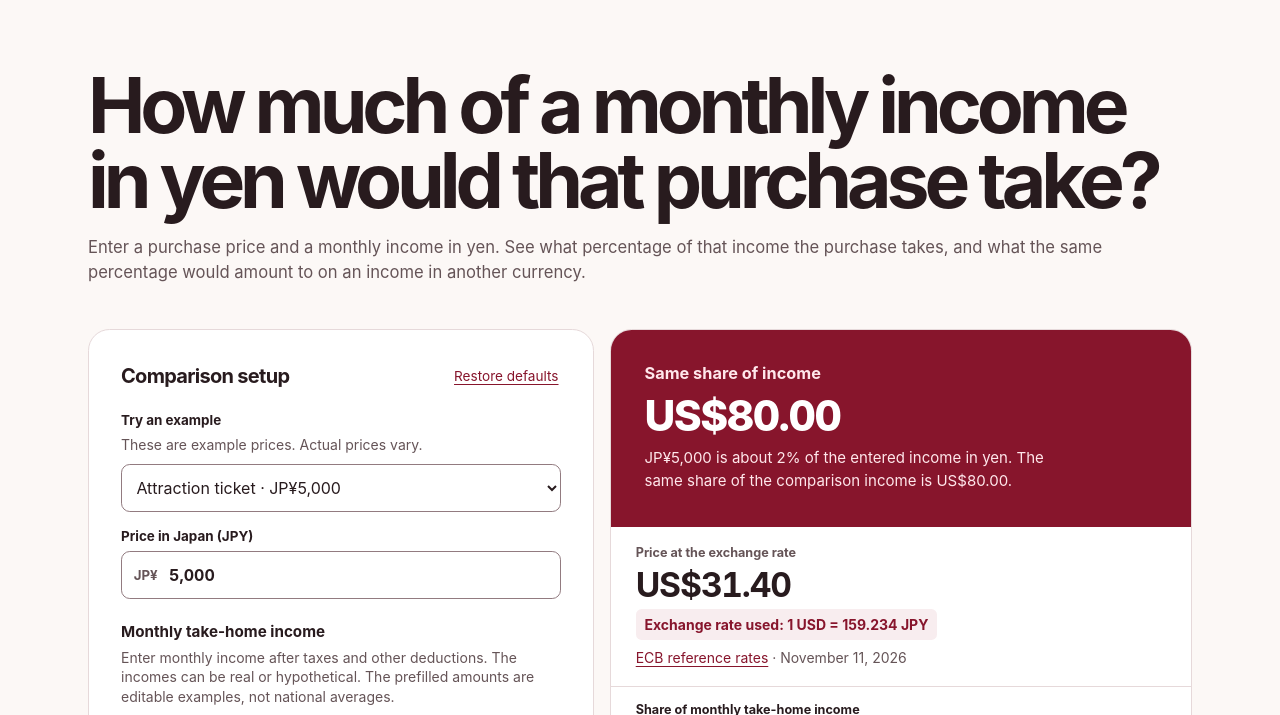
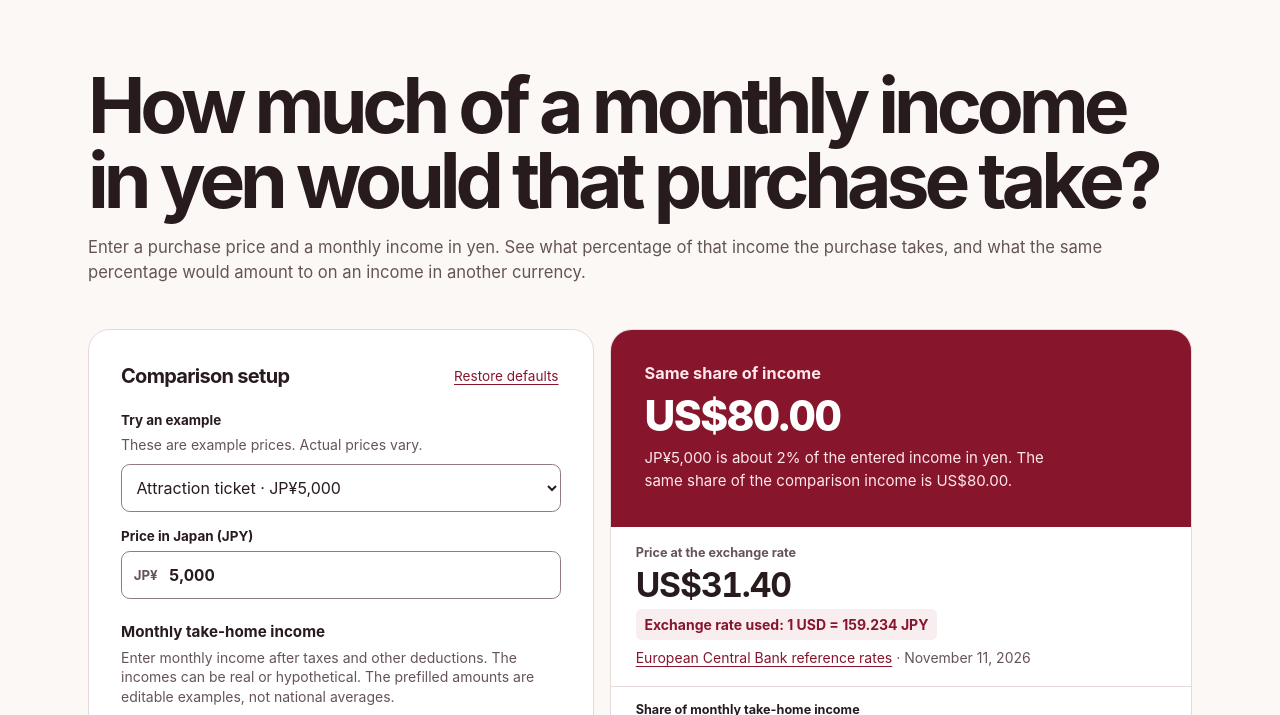
Before and after one commit to josh-wong/japan-purchasing-power-calculator, a website built with Vite: page index.html in a window 1280 px wide. Shown: the part 84-799 px from the top of the page. Built offline with nearby package versions, Linux system fonts and the light colour scheme; files whose address does not match are found by name.

Commit message:
Show the snapshot source in the rate link text for #7
Render the validated snapshot source as the link text and accessible
name once rates load, instead of always claiming the ECB. The default
"ECB reference rates" text stays while loading or when rates are
unavailable.

Co-Authored-By: Claude Sonnet 5.5 <noreply@anthropic.com>

```diff
--- a/index.html
+++ b/index.html
@@ -160,7 +160,7 @@
           <h3>Price at the exchange rate</h3>
           <p id="converted" class="metric-value">—</p>
           <p id="rate-pair" class="metric-note" hidden></p>
-          <p class="metric-note"><a href="https://www.ecb.europa.eu/stats/policy_and_exchange_rates/euro_reference_exchange_rates/html/index.en.html" target="_blank" rel="noopener noreferrer" aria-label="ECB reference rates (opens in a new tab)">ECB reference rates</a><span id="rate-note"> · Loading exchange rate…</span></p>
+          <p class="metric-note"><a id="rate-source" href="https://www.ecb.europa.eu/stats/policy_and_exchange_rates/euro_reference_exchange_rates/html/index.en.html" target="_blank" rel="noopener noreferrer" aria-label="ECB reference rates (opens in a new tab)">ECB reference rates</a><span id="rate-note"> · Loading exchange rate…</span></p>
         </div>
         <section class="share-section" aria-labelledby="share-title">
           <h3 id="share-title">Share of monthly take-home income</h3>
--- a/src/main.ts
+++ b/src/main.ts
@@ -255,6 +255,10 @@ void loadRates().then((loaded) => {
   ratesStatus = loaded ? 'ready' : 'unavailable';
   let selectionChanged = false;
   if (loaded) {
+    const sourceName = `${loaded.source} reference rates`;
+    const sourceLink = byId('rate-source');
+    sourceLink.textContent = sourceName;
+    sourceLink.setAttribute('aria-label', `${sourceName} (opens in a new tab)`);
     const codes = comparisonCurrencies(loaded);
     const listed = Array.from(currencyField.options, (option) => option.value);
     selectionChanged = codes.join() !== listed.join() && setCurrencyOptions(codes);
```
Also changed, not shown: tests/form.test.js (+13 -1 lines).
